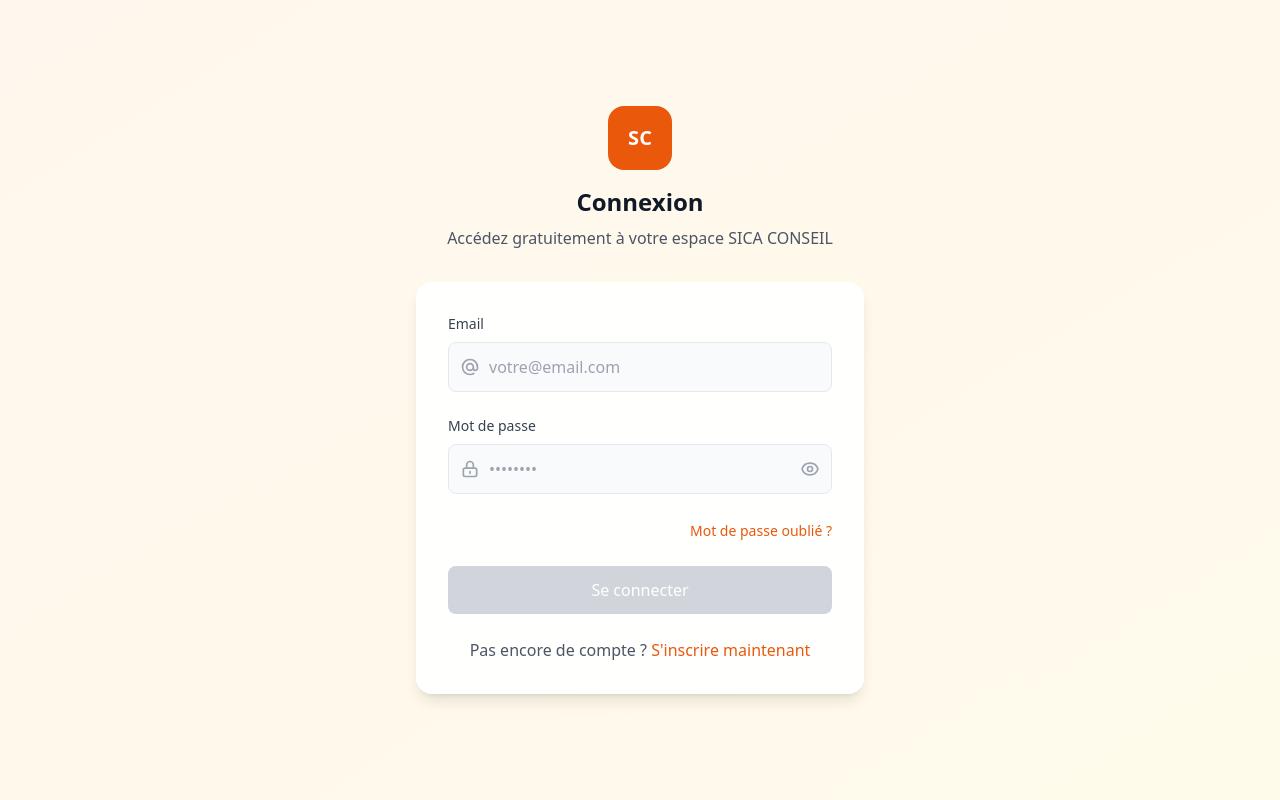
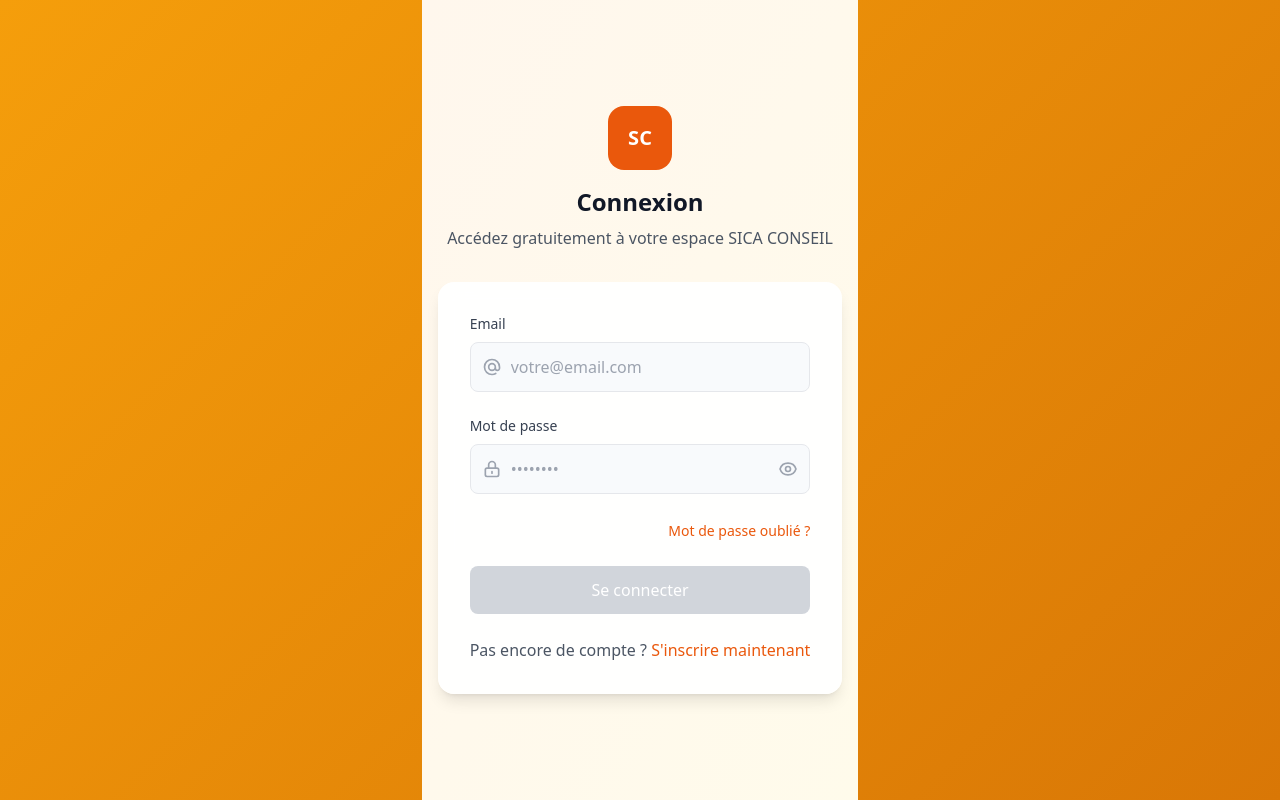
Before and after one commit to otechservices/sica_conseil_frontend, an Angular app: page / in a window 1280 px wide. Built offline with nearby package versions, Linux system fonts and the light colour scheme.

Commit message:
Correction des erreurs Angular

```diff
--- a/src/app/components/auth/auth.component.css
+++ b/src/app/components/auth/auth.component.css
@@ -1,6 +1,22 @@
 .auth-container {
   width: 100%;
   height: 100vh;
+  background: linear-gradient(135deg, #f59e0b 0%, #d97706 100%);
+  display: flex;
+  align-items: center;
+  justify-content: center;
+  padding: 20px;
+  box-sizing: border-box;
+}
+
+.auth-card {
+  background: white;
+  border-radius: 16px;
+  box-shadow: 0 20px 25px -5px rgba(0, 0, 0, 0.1), 0 10px 10px -5px rgba(0, 0, 0, 0.04);
+  padding: 48px;
+  width: 100%;
+  max-width: 480px;
+  position: relative;
 }
 
 /* Transitions fluides entre les vues */
@@ -19,3 +35,10 @@
     transform: translateY(0);
   }
 }
+
+@media (max-width: 640px) {
+  .auth-card {
+    padding: 32px 24px;
+    margin: 16px;
+  }
+}
```
